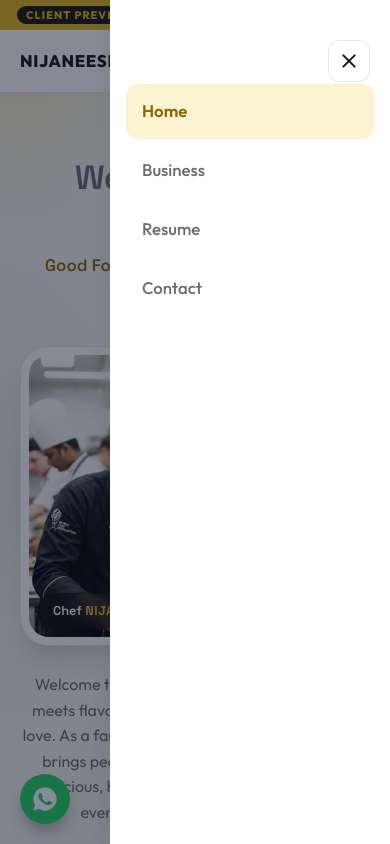
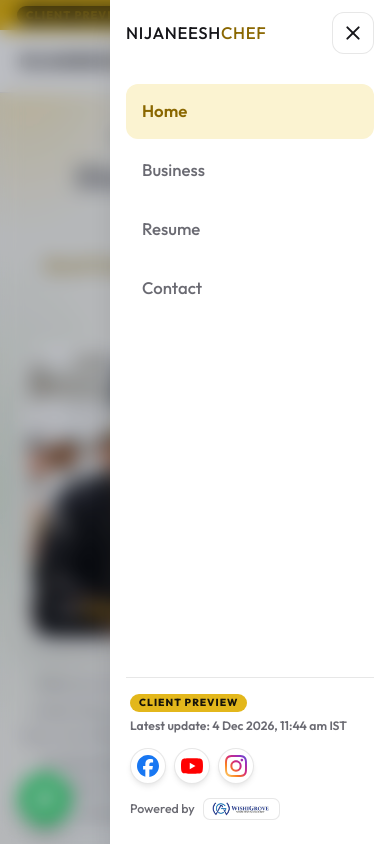
Before and after one commit to REJYKARINGA/nijaneeshchef, a Next.js app: page / in a window 390 px wide. Both pictures are taken after a click on the button 349 px from the left and 61 px from the top of the page. Shown: the top 844 px of the page. Built offline with nearby package versions, Linux system fonts and the light colour scheme.

Commit message:
Mobile sidebar: title, latest update, social icons, Powered by and frosted glass backdrop

```diff
--- a/app/globals.css
+++ b/app/globals.css
@@ -65,14 +65,24 @@ header.bar{position:sticky;top:0;z-index:70;background:var(--nav-bg);backdrop-fi
 .menu-toggle[aria-expanded="true"] span::before{top:0;transform:rotate(45deg)}
 .menu-toggle[aria-expanded="true"] span::after{top:0;transform:rotate(-45deg)}
 .menu-overlay{display:none}
+.nav-head,.nav-foot{display:none}
 @media (max-width:700px){
   header.bar{backdrop-filter:none;background:var(--surface)} /* backdrop-filter would trap the fixed sidebar inside the header */
   .menu-toggle{display:grid;position:relative;z-index:3}
-  .menu-overlay{display:block;position:fixed;inset:0;background:rgba(15,23,42,.5);opacity:0;pointer-events:none;transition:opacity .3s;border:0;padding:0}
+  .menu-toggle[aria-expanded="true"]{position:fixed;top:12px;right:16px} /* the close button sits on the same row as the sidebar title */
+  .menu-overlay{display:block;position:fixed;inset:0;background:rgba(15,23,42,.28);-webkit-backdrop-filter:blur(10px) saturate(1.2);backdrop-filter:blur(10px) saturate(1.2);opacity:0;pointer-events:none;transition:opacity .3s;border:0;padding:0}
   .menu-overlay.open{opacity:1;pointer-events:auto}
   .bar nav{display:flex;position:fixed;top:0;right:0;bottom:0;width:min(280px,80vw);flex-direction:column;gap:4px;padding:84px 16px 24px;background:var(--surface);box-shadow:var(--shadow-lg);transform:translateX(100%);visibility:hidden;transition:transform .3s cubic-bezier(.16,1,.3,1),visibility .3s;z-index:2}
   .bar nav.open{transform:none;visibility:visible}
   .bar nav a{padding:14px 16px;font-size:1.05rem;border-radius:12px}
+  .bar nav .nav-head{display:flex;align-items:center;position:absolute;top:12px;left:16px;height:42px}
+  .bar nav .nav-head a.logo{padding:0;margin:0;border-radius:0;font-size:1.05rem;color:var(--ink)}
+  .bar nav .nav-foot{display:flex;flex-direction:column;align-items:flex-start;gap:14px;margin-top:auto;padding:16px 4px 0;border-top:1px solid var(--line)}
+  .nav-update{display:flex;flex-direction:column;align-items:flex-start;gap:6px;font-size:.76rem;font-weight:600;color:var(--muted);line-height:1.35}
+  .nav-update .tag{padding:2px 9px;border-radius:999px;background:var(--accent);color:var(--on-accent);font-size:.64rem;font-weight:800;letter-spacing:.1em;text-transform:uppercase}
+  .bar nav .nav-foot .social a{padding:0;border-radius:50%;font-size:.85rem}
+  .bar nav .nav-foot a.powered{display:inline-flex;align-items:center;gap:8px;padding:0;border-radius:0;font-size:.78rem;color:var(--muted)}
+  .bar nav .nav-foot a.powered img{height:22px;width:auto;background:#fff;border:1px solid var(--line);border-radius:7px;padding:3px 8px}
 }
 
 /* intro */
--- a/components/Chrome.jsx
+++ b/components/Chrome.jsx
@@ -1,5 +1,6 @@
 "use client";
 import { useEffect, useState } from "react";
+import SocialLinks from "./Social";
 
 const UPDATED = new Intl.DateTimeFormat("en-IN", {
   day: "numeric", month: "short", year: "numeric", hour: "numeric", minute: "2-digit", hour12: true, timeZone: "Asia/Kolkata",
@@ -63,9 +64,15 @@ export default function Chrome() {
           <button className="menu-toggle" type="button" aria-label="Menu" aria-expanded={menu} aria-controls="main-nav" onClick={() => setMenu((m) => !m)}><span /></button>
           <button className={"menu-overlay" + (menu ? " open" : "")} type="button" aria-label="Close menu" tabIndex={-1} onClick={() => setMenu(false)} />
           <nav id="main-nav" aria-label="Main" className={menu ? "open" : undefined}>
+            <div className="nav-head"><a className="logo" href="#top" onClick={() => setMenu(false)}>NIJANEESH<span>CHEF</span></a></div>
             {LINKS.map(([href, label], i) => (
               <a key={href} href={href} className={i === active ? "active" : undefined} onClick={() => setMenu(false)}>{label}</a>
             ))}
+            <div className="nav-foot">
+              <div className="nav-update"><span className="tag">Client preview</span><span>Latest update: {UPDATED}</span></div>
+              <div className="social" aria-label="Social profiles"><SocialLinks /></div>
+              <a className="powered" href="https://www.wishigrove.com" target="_blank" rel="noopener noreferrer"><span>Powered by</span><img src="/wishigrove-logo.png" alt="WishiGrove" height="22" /></a>
+            </div>
           </nav>
         </div>
       </header>
```
